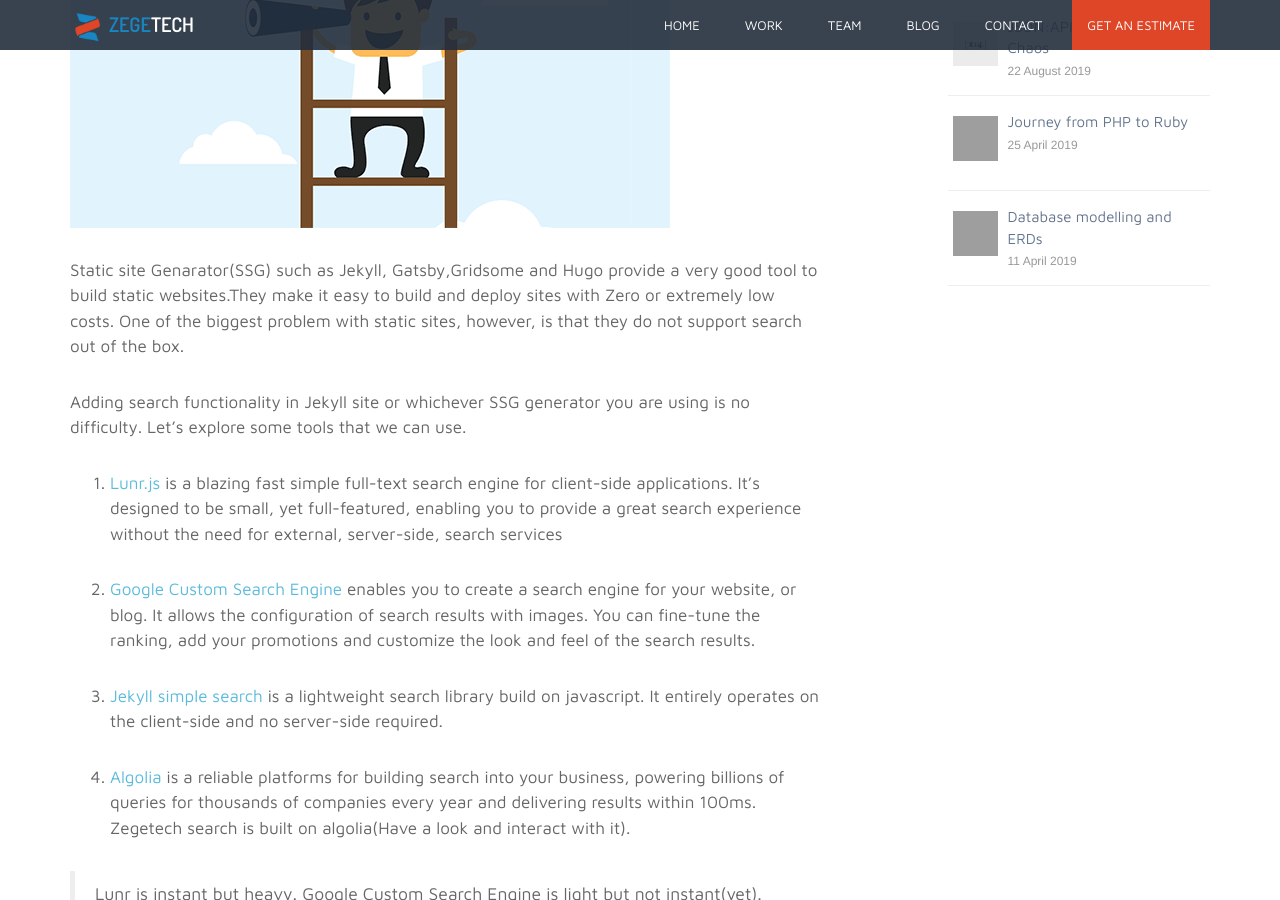
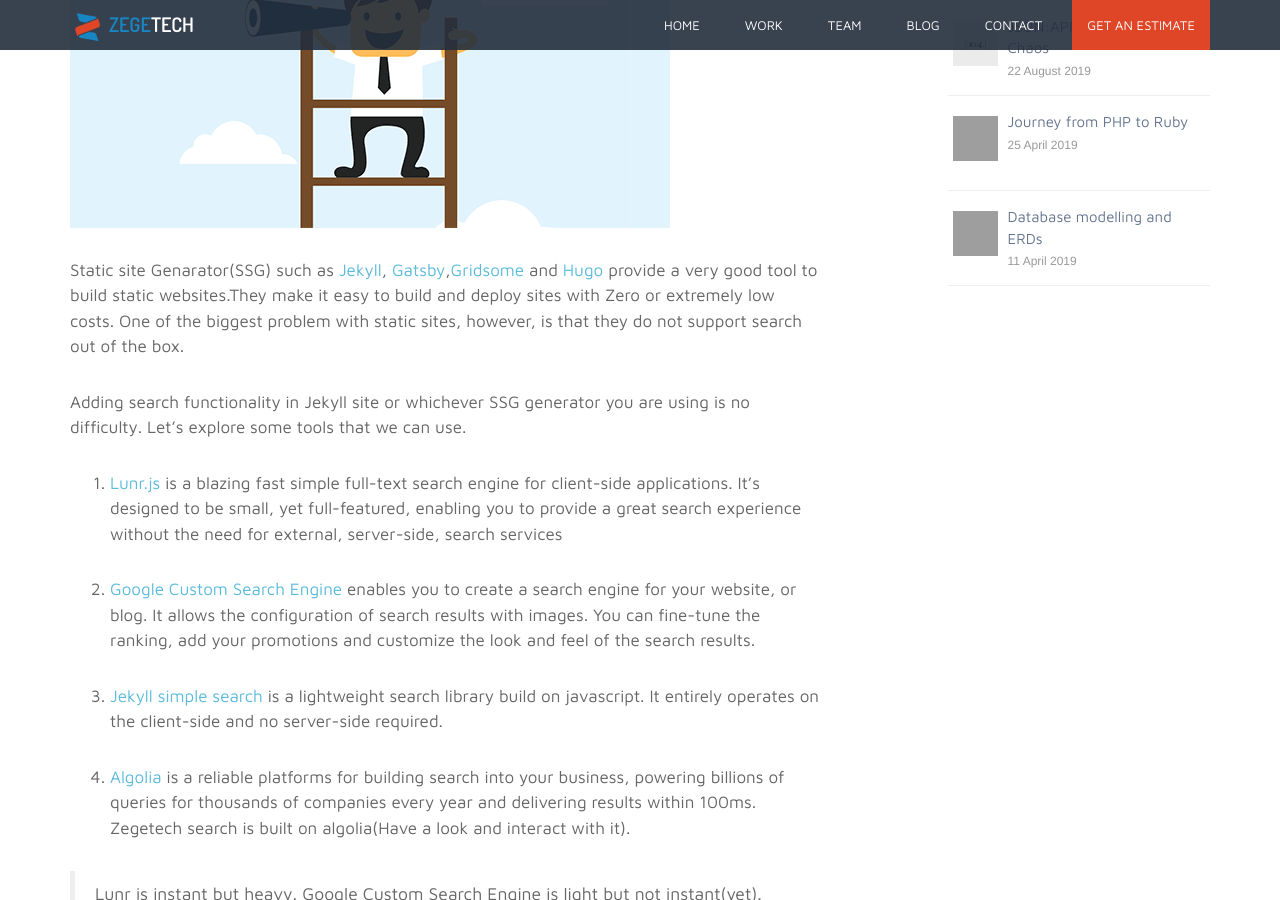
Before and after one commit to zegetech/zegetech.github.io, a Jekyll site: the page built from _posts/2019-10-04-jekyll-instant-search-with-algolia.md, in a window 1280 px wide and 900 px high, scrolled down 410 px. Built offline with Jekyll 4.4.1, drawn with Linux system fonts in a browser that asks for light colours; comment, search, counter and statistics services are not loaded; some of the changed lines change nothing that is shown; grey boxes are pictures that could not be loaded.

Commit message:
update generators links

```diff
--- a/_posts/2019-10-04-jekyll-instant-search-with-algolia.md
+++ b/_posts/2019-10-04-jekyll-instant-search-with-algolia.md
@@ -6,7 +6,7 @@
 published: true
 author: Gathuku Ndung'u
 blog-image: algolia-search/algolia.png
-intro: Static site Genarator(SSG) such as Jekyll, Gatsby,Gridsome and Hugo provide a very good tool to build static websites.They make it easy to build and deploy sites with Zero or extremely low costs. One of the biggest problem with static sites, however, is that they do not support search out of the box.
+intro: Static site Genarator(SSG) such as [Jekyll](https://jekyllrb.com/), [Gatsby](https://www.gatsbyjs.org/),[Gridsome](https://gridsome.org/) and [Hugo](https://gohugo.io/) provide a very good tool to build static websites.They make it easy to build and deploy sites with Zero or extremely low costs. One of the biggest problem with static sites, however, is that they do not support search out of the box.
 ---
 
 ![jekyll_instant_image](/assets/images/blog/algolia-search/algolia.png)
```
